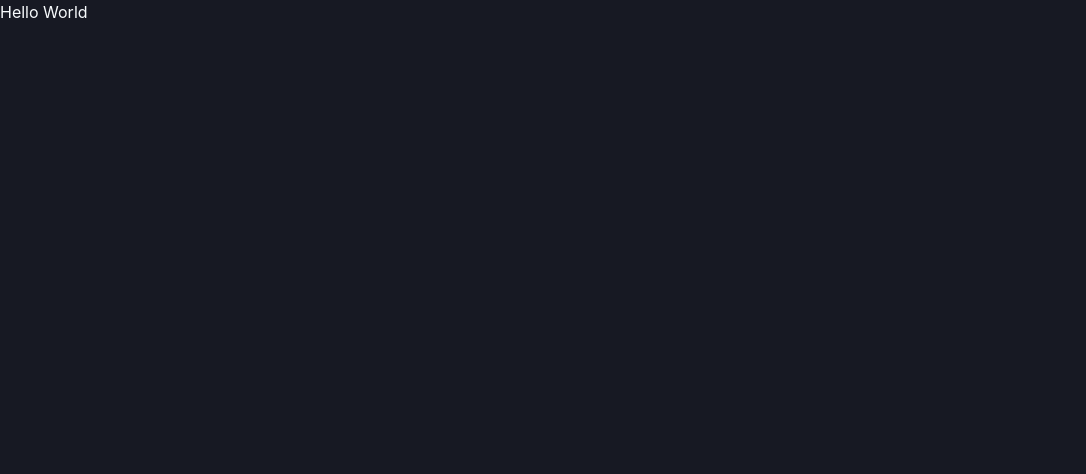
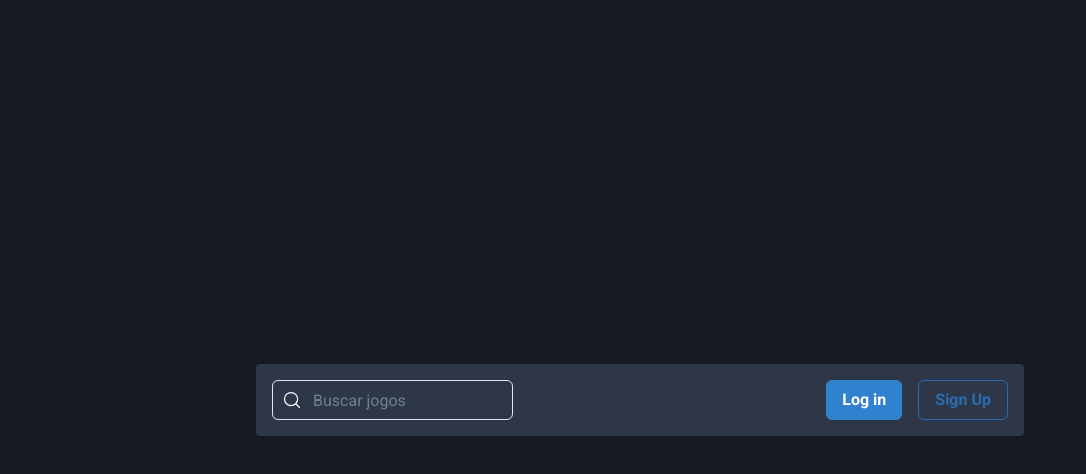
Before and after one commit to theguidev/wortic, a Next.js app: page / in a window 1280 px wide. Shown: the top 474 px of the page, without its empty margins (0-1086 px from the left). Built offline with nearby package versions, Linux system fonts and the light colour scheme.

Commit message:
chore: rooms header

```diff
--- a/package.json
+++ b/package.json
@@ -15,6 +15,7 @@
     "axios": "^0.27.2",
     "framer-motion": "^6.3.16",
     "next": "12.2.0",
+    "phosphor-react": "^1.4.1",
     "react": "18.2.0",
     "react-dom": "18.2.0"
   },
--- /dev/null
+++ b/src/pages/_document.tsx
@@ -0,0 +1,17 @@
+import { Head, Html, Main, NextScript } from "next/document";
+
+export default function Document() {
+  return (
+    <Html>
+      <Head>
+        <link rel="preconnect" href="https://fonts.googleapis.com" />
+        <link rel="preconnect" href="https://fonts.gstatic.com" />
+        <link href="https://fonts.googleapis.com/css2?family=Roboto:wght@400;500;700&display=swap" rel="stylesheet" />
+      </Head>
+      <body>
+        <Main />
+        <NextScript />
+      </body>
+    </Html>
+  )
+}
--- a/src/pages/index.tsx
+++ b/src/pages/index.tsx
@@ -1,10 +1,29 @@
-import type { NextPage } from 'next'
+/* eslint-disable react/no-children-prop */
+import { Box, Button, ButtonGroup, Center, Flex, GridItem, Input, InputGroup, InputLeftElement, SimpleGrid } from '@chakra-ui/react';
+import type { NextPage } from 'next';
+import { MagnifyingGlass } from 'phosphor-react';
 
 const Home: NextPage = () => {
   return (
-    <div>
-      <p>Hello World</p>
-    </div>
+    <Center h="100vh">
+      <Box bg="gray.700" p="4" rounded="4" w="3xl">
+        <Flex as="header" justify="space-between">
+          <InputGroup w="initial">
+            <InputLeftElement children={<MagnifyingGlass size={20}/>} />
+            <Input type="text" placeholder="Buscar jogos" />
+          </InputGroup>
+
+          <ButtonGroup size="md" spacing="4" colorScheme="blue">
+            <Button>Log in</Button>
+            <Button variant="outline">Sign Up</Button>
+          </ButtonGroup>
+        </Flex>
+        <SimpleGrid>
+          <GridItem>
+          </GridItem>
+        </SimpleGrid>
+      </Box>
+    </Center>
   )
 }
 
--- a/src/styles/theme.ts
+++ b/src/styles/theme.ts
@@ -2,6 +2,10 @@ import { extendTheme } from "@chakra-ui/react";
 
 
 export const theme = extendTheme({
+  fonts: {
+    heading: 'Roboto',
+    body: 'Roboto'
+  },
   styles: {
     global: {
       body: {
```
Also changed, not shown: 1 other file (tests, documents, lock files or other folders).
